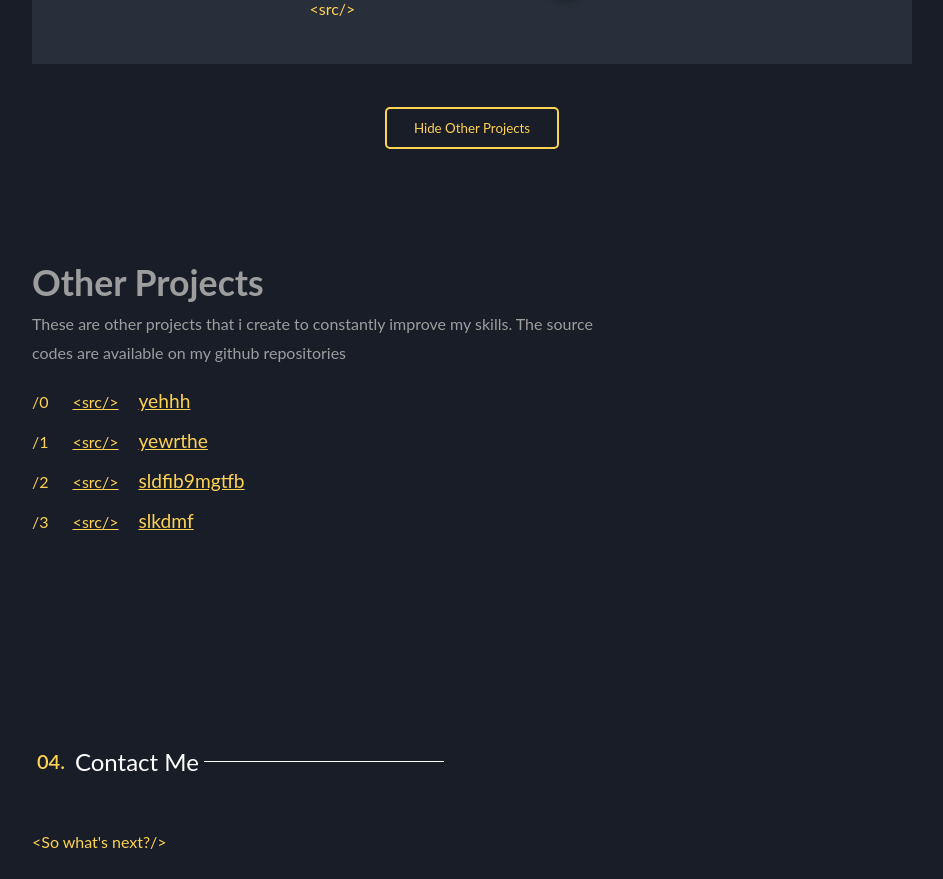
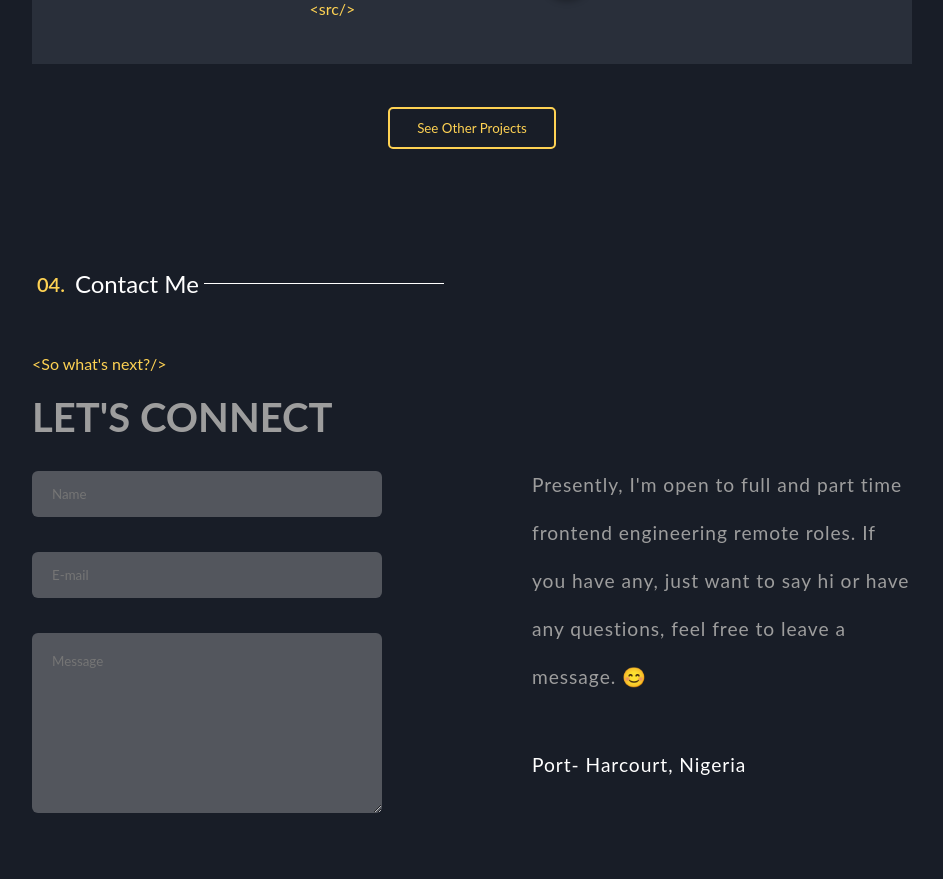
Before and after one commit to valentinesamuel/portfolio, an Angular app: page / in a window 1280 px wide. Shown: the part 2819-3698 px from the top of the page, without its empty margins (168-1111 px from the left). Built offline with nearby package versions, Linux system fonts and the light colour scheme; a web font is replaced by a local one.

Commit message:
fix: hide the other projects on default

```diff
--- a/src/app/projects/projects.component.ts
+++ b/src/app/projects/projects.component.ts
@@ -9,7 +9,7 @@ import { ArchivedProject, Project } from './project-list.model';
 
 
 export class ProjectsComponent implements OnInit {
-  seeOthers = true;
+  seeOthers = false;
   projectList: Project[] = [
     {
       name: 'Project ',
```
